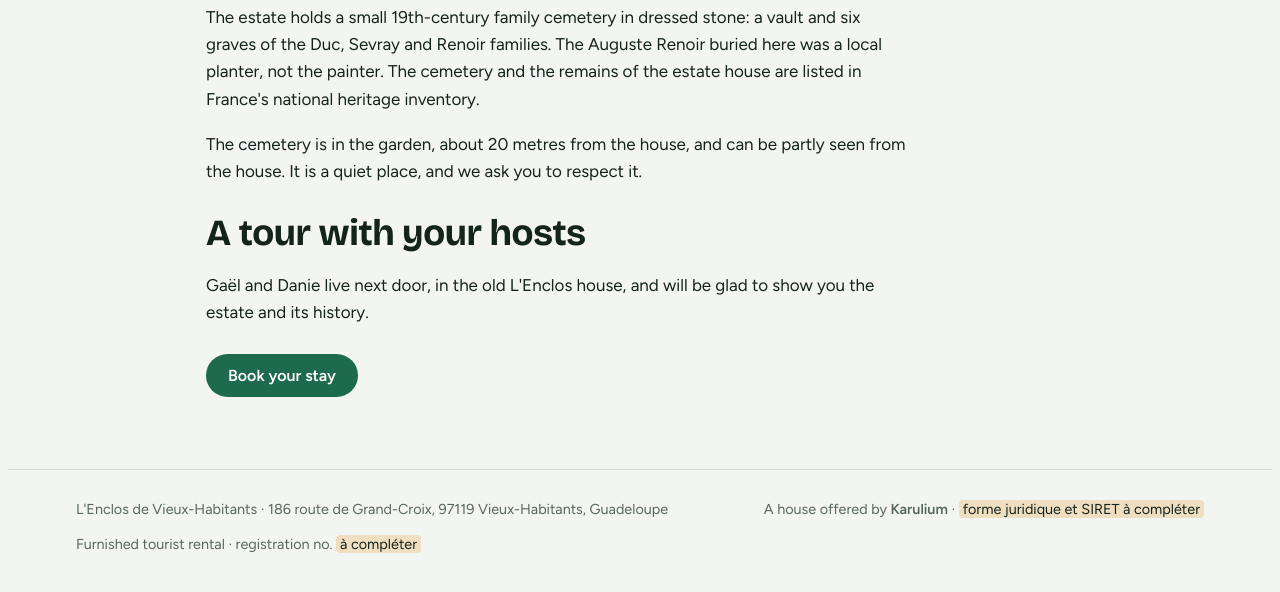
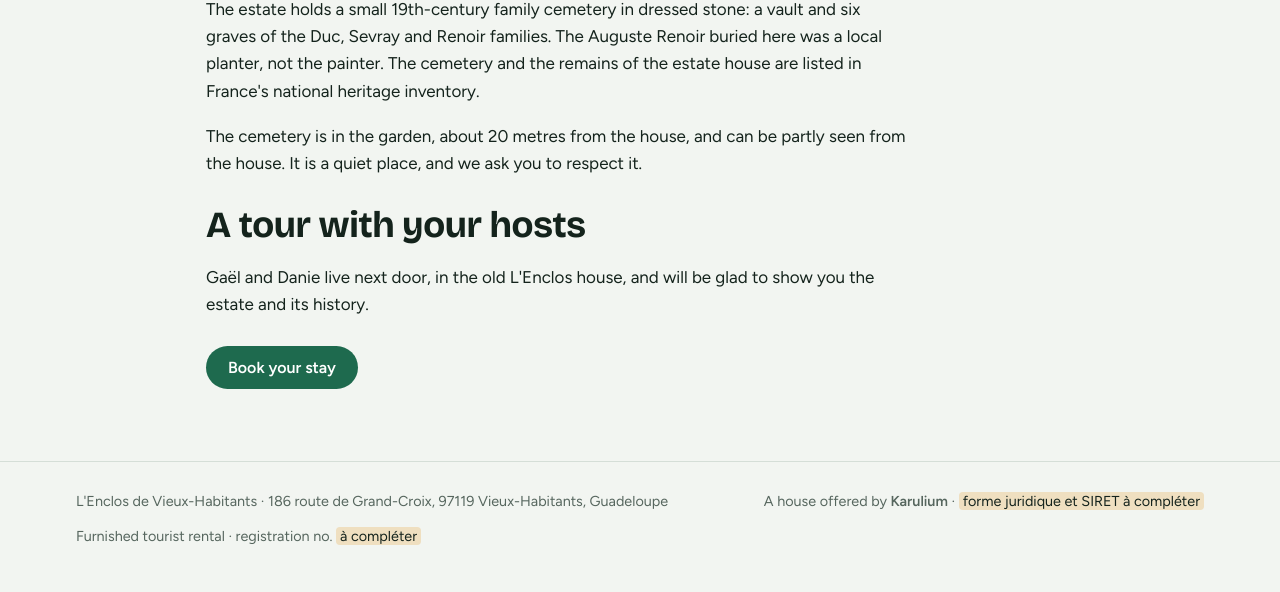
Before and after one commit to Karulium/lenclos, an Astro site: page /en/history in a window 1280 px wide. Shown: the part 719-1311 px from the top of the page. Built offline with nearby package versions, Linux system fonts and the light colour scheme; Astro itself is replaced by a stand-in of ours.

Commit message:
Corrige les marges par défaut du navigateur (photos, page)
Co-Authored-By: Claude Opus 5.5 <noreply@anthropic.com>
Claude-Session: https://claude.ai/code/session_013CEmwjT9MJtVt9rZxgBpDc

```diff
--- a/src/styles/global.css
+++ b/src/styles/global.css
@@ -14,6 +14,11 @@
   --bg:#0F1814; --surface:#16231D; --ink:#E7EFE9; --muted:#9DB0A6; --line:#2A3B33;
   --leaf:#4FB58A; --leaf-ink:#0B1410; --sea:#5DB3D3; --mango:#F0B254; --ph:#22342B; color-scheme:dark}
 *{box-sizing:border-box}
+html{-webkit-text-size-adjust:100%}
+body{margin:0}
+figure{margin:0}
+img{max-width:100%;display:block}
+:root{padding-top:env(safe-area-inset-top,0px);padding-bottom:env(safe-area-inset-bottom,0px)}
 [hidden]{display:none!important}
 body{background:var(--bg);color:var(--ink);font:400 17px/1.6 var(--body)}
 .wrap{max-width:1160px;margin:0 auto;padding-left:max(16px,env(safe-area-inset-left,0px));padding-right:max(16px,env(safe-area-inset-right,0px))}
```
